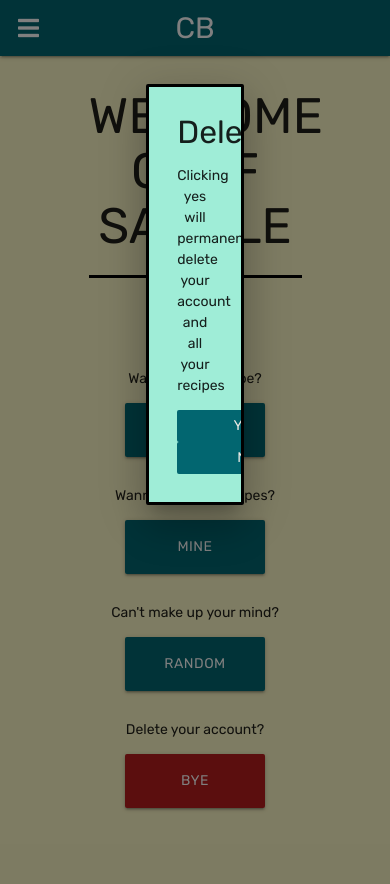
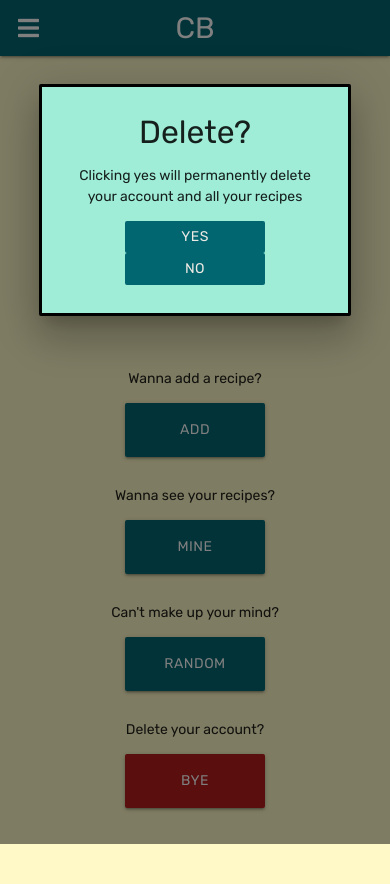
Before and after one commit to shiba517/ed_so-MSP3, a Flask app: a page that uses templates/base.html in a window 390 px wide, after a click on "BYE". Shown: the top 884 px of the page. Before the commit the page ends 810 px from the top, so only its background shows below. Run offline with Flask 2, Linux system fonts and the light colour scheme; the visitor is signed in with stand-in values (Sample User, id 1); a database or web service that is not in the repository returns one stand-in record (values such as "Sample title"); some libraries are stand-ins or nearby versions.

Commit message:
modal has been fixed for small screen viewing

```diff
--- a/static/css/style.css
+++ b/static/css/style.css
@@ -28,6 +28,12 @@
     border: solid black;
     padding: 2rem;
     width: 25%;
+}
+
+@media (max-width: 600px) {
+    .ncc-modal-decoration {
+        width: 80%;
+    }
 }
 
 .ncc-btn {
@@ -192,12 +198,13 @@
 #delete_message .ncc-btn {
     background-color: #026670;
     color: #EDEAE5;
+    min-width: 40%
 }
 
 /* --------- search recipe (all_recipes.html & my_recipes.html) --------- */
 .ncc-searchForm-decoration {
     background-color: #9FEDD7;
-    background-color: #026670;
+    /* background-color: #026670; */
     border: solid black;
     padding: 0.5rem 1rem;
 }
@@ -205,6 +212,7 @@
 .ncc-searchForm-decoration .ncc-btn {
     background-color: #FEF9C7;
     background-color: #EDEAE5;
+    background-color: #026670;
     color: black;
     min-width: 30%
 }
```
